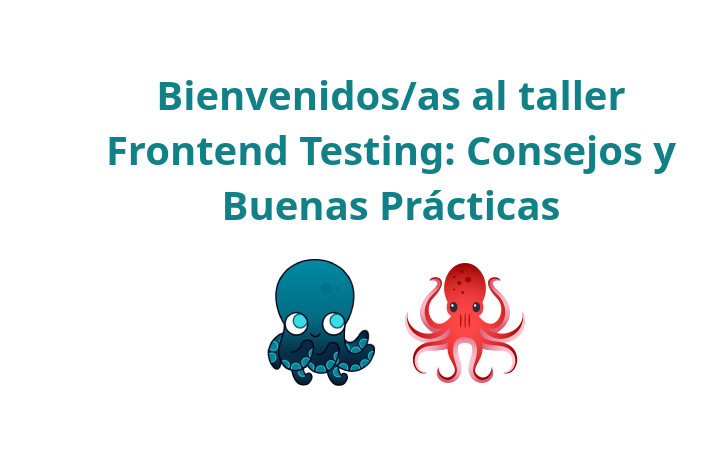
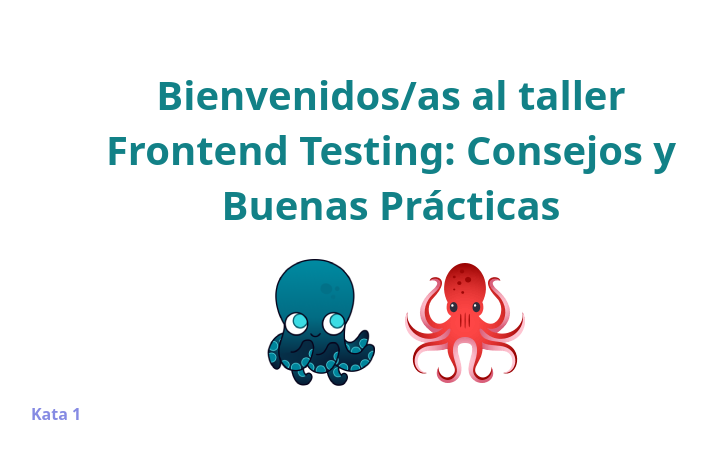
Before and after one commit to MMLORENA/taller-frontend-testing, a React app: page /katas in a window 1280 px wide. Shown: the top 458 px of the page, without its empty margins (249-956 px from the left). Built offline with nearby package versions, Linux system fonts and the light colour scheme; the HTML template or start-up script is replaced by a standard one.

Commit message:
Abstract navigation paths

```diff
--- /dev/null
+++ b/src/config/paths.ts
@@ -0,0 +1,5 @@
+export const paths = {
+  root: "/",
+  katas: "/katas",
+  firstKata: "/kata-1",
+};
--- a/src/pages/KatasPage/KatasPage.tsx
+++ b/src/pages/KatasPage/KatasPage.tsx
@@ -1,4 +1,6 @@
 import "./KatasPage.css";
+import { NavLink } from "react-router-dom";
+import { paths } from "../../config/paths.ts";
 
 export const KatasPage = () => {
   return (
@@ -21,6 +23,13 @@ export const KatasPage = () => {
           height={128}
         />
       </div>
+      <ul className="links">
+        <li>
+          <NavLink to={paths.firstKata} className="link">
+            Kata 1
+          </NavLink>
+        </li>
+      </ul>
     </>
   );
 };
--- a/src/router/router.tsx
+++ b/src/router/router.tsx
@@ -1,13 +1,9 @@
-import { createBrowserRouter, Navigate } from "react-router-dom";
+import { createBrowserRouter, Navigate, RouteObject } from "react-router-dom";
 import App from "../App/App.tsx";
 import { KatasPage } from "../pages/KatasPage/KatasPage.tsx";
+import { paths } from "../config/paths.ts";
 
-const paths = {
-  root: "/",
-  katas: "/katas",
-};
-
-export const router = createBrowserRouter([
+const routes: RouteObject[] = [
   {
     path: paths.root,
     element: <App />,
@@ -22,4 +18,6 @@ export const router = createBrowserRouter([
       },
     ],
   },
-]);
+];
+
+export const router = createBrowserRouter(routes);
```
